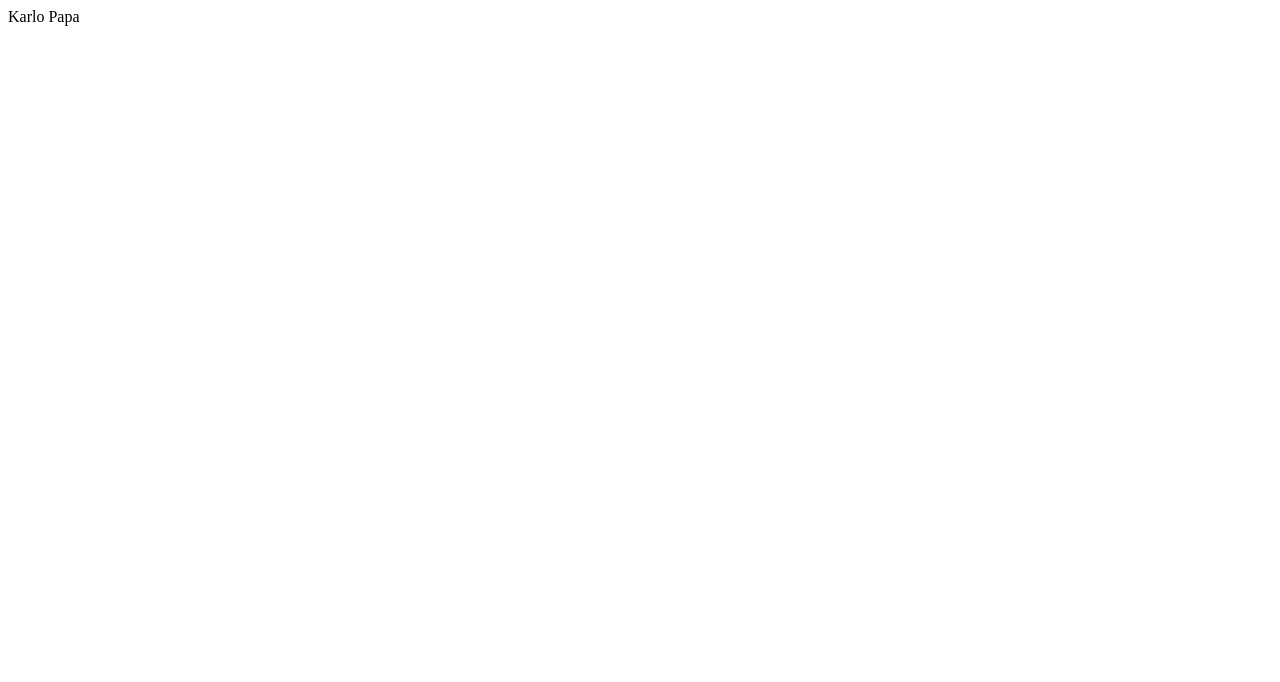
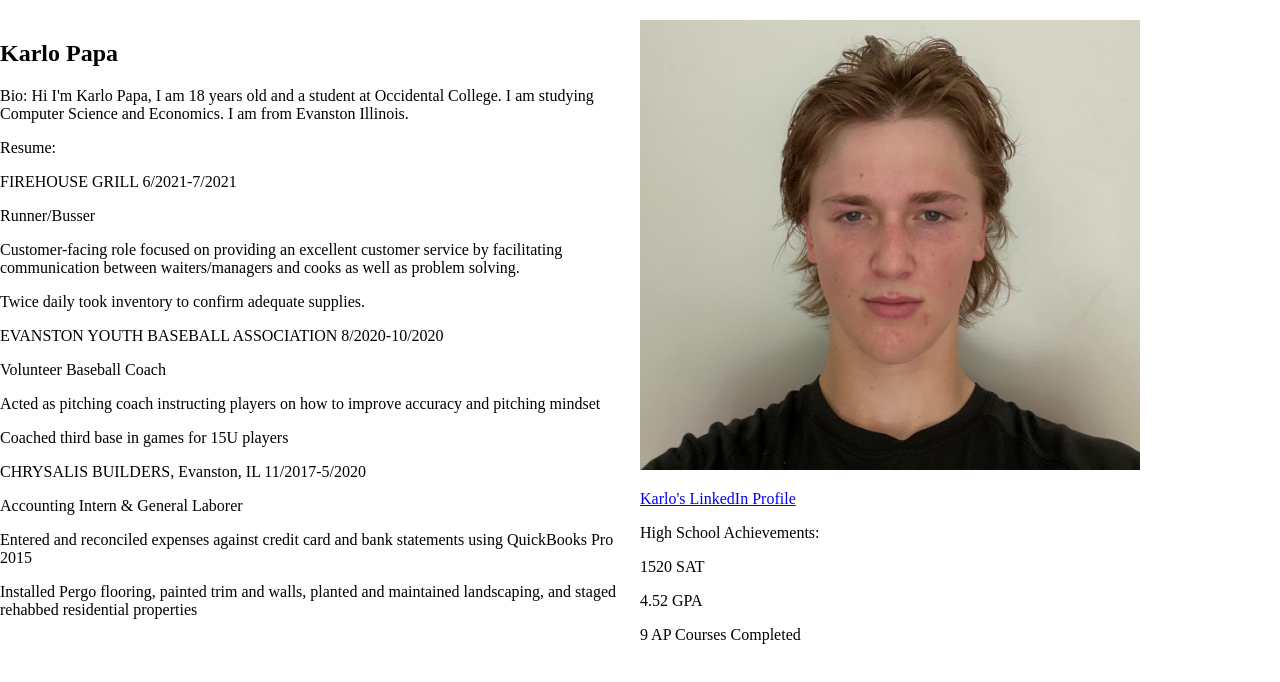
Before and after one commit to KarloPapa/KarloPapa.github.io, a plain HTML site: page index.html in a window 1280 px wide. Drawn offline with Linux system fonts and the light colour scheme.

Commit message:
Karlo Website

```diff
--- a/index.html
+++ b/index.html
@@ -1,10 +1,36 @@
 <!DOCTYPE HTML>
    <html>
-          <head>
-                  <meta charset="utf-8">
-                  <title>Karlo Papa</title>
-          </head>
-<body>
-                  Karlo Papa
-          </body>
+<style type = "text/css">
+    .split {height: 100%; width: 50%; position: fixed; z-index: 1; top: 0; overflow_x: hidden; padding-top: 20px;}
+    .left {left: 0;}
+    .right {right: 0}
+</style>
+    <div class="split left">
+        <h2>Karlo Papa</h2>
+        <p>Bio: Hi I'm Karlo Papa, I am 18 years old and a student at Occidental College. I am studying Computer Science and Economics. I am from Evanston Illinois.</p>
+        <p>Resume:<p>
+        <p>FIREHOUSE GRILL										6/2021-7/2021<p>
+        <p>Runner/Busser</p>
+        <p>Customer-facing role focused on providing an excellent customer service by facilitating communication between waiters/managers and cooks as well as problem solving.<p>
+        <p>Twice daily took inventory to confirm adequate supplies.<p>
+        <p>EVANSTON YOUTH BASEBALL ASSOCIATION					          8/2020-10/2020<p>
+        <p>Volunteer Baseball Coach<p>
+        <p>Acted as pitching coach instructing players on how to improve accuracy and pitching mindset<p>
+        <p>Coached third base in games for 15U players<p>
+        <p>CHRYSALIS BUILDERS, Evanston, IL				      			          11/2017-5/2020<p>
+        <p>Accounting Intern & General Laborer<p>
+        <p>Entered and reconciled expenses against credit card and bank statements using QuickBooks Pro 2015<p>
+<p>Installed Pergo flooring, painted trim and walls, planted and maintained landscaping, and staged rehabbed residential properties</p>
+    </div>
+
+    <div class="split right">
+        <img src="Karlo ID Photo.jpg" alt="Karlo ID" width="500" >
+        <p></p>
+        <a href="https://www.linkedin.com/in/karlopapa/">Karlo's LinkedIn Profile</a>
+        <p>High School Achievements:</p>
+        <p>1520 SAT</p>
+        <p>4.52 GPA</p>
+        <p>9 AP Courses Completed</p>
+    </div>
+
 </html>
```
Also changed, not shown: Karlo ID Photo.jpg (added).
